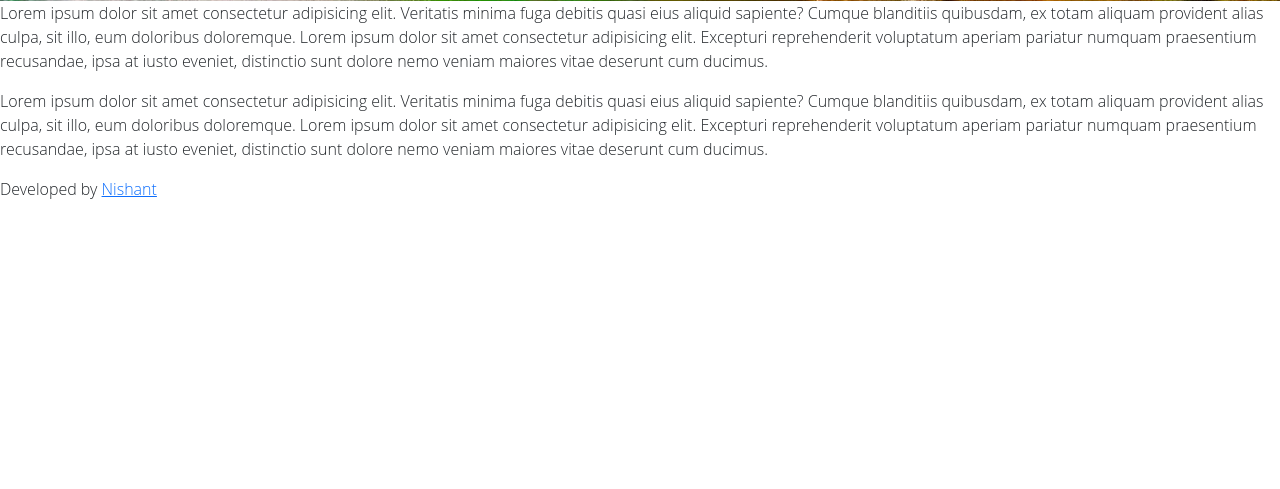
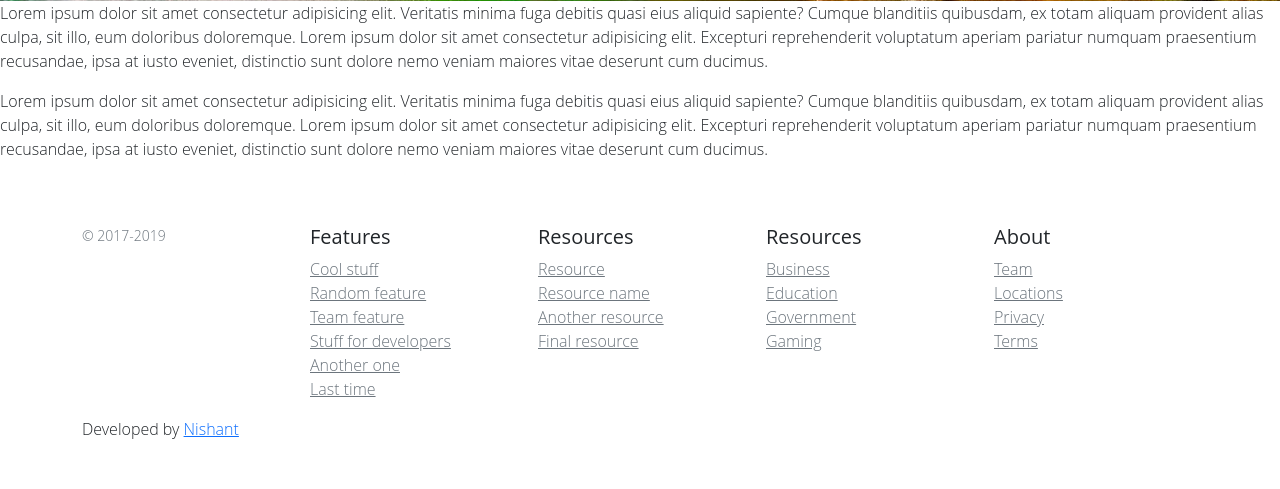
Before and after one commit to nishantnksingh/nishantnksingh.github.io, a PHP site: page /vacationpackages_usingparallex/index.html in a window 1280 px wide. Shown: the part 4295-4784 px from the top of the page. Before the commit the page ends 4494 px from the top, so only its background shows below. Run offline with PHP 8.4, Linux system fonts and the light colour scheme.

Commit message:
commiting

```diff
--- a/index.html
+++ b/index.html
@@ -154,6 +154,9 @@ Finally, I want to work in a growing company, that focuses on new technologies,
   </div>
 </section>
 <!--   end about -->
+
+<form action=" https://api.mailslurp.com/forms" method="post"> <!-- add your email as a hidden `_to` field --> <input type="hidden" name="_to" value="nishant.nksingh@gmail.com" /> <!-- data fields --> <input name="birthday" placeholder="Please enter your birthday" /> <button type="submit">Submit</button> </form>
+
 <!--   begin contact -->
 <section id="contact">
   <div class="container">
--- a/vacationpackages_usingparallex/index.html
+++ b/vacationpackages_usingparallex/index.html
@@ -62,6 +62,55 @@
         <p>Lorem ipsum dolor sit amet consectetur adipisicing elit. Veritatis minima fuga debitis quasi eius aliquid sapiente? Cumque blanditiis quibusdam, ex totam aliquam provident alias culpa, sit illo, eum doloribus doloremque. Lorem ipsum dolor sit amet consectetur adipisicing elit. Excepturi reprehenderit voluptatum aperiam pariatur numquam praesentium recusandae, ipsa at iusto eveniet, distinctio sunt dolore nemo veniam maiores vitae deserunt cum ducimus.</p>
         <p>Lorem ipsum dolor sit amet consectetur adipisicing elit. Veritatis minima fuga debitis quasi eius aliquid sapiente? Cumque blanditiis quibusdam, ex totam aliquam provident alias culpa, sit illo, eum doloribus doloremque. Lorem ipsum dolor sit amet consectetur adipisicing elit. Excepturi reprehenderit voluptatum aperiam pariatur numquam praesentium recusandae, ipsa at iusto eveniet, distinctio sunt dolore nemo veniam maiores vitae deserunt cum ducimus.</p>
         </section>
-    <footer>Developed by <a href="https://www.linkedin.com/in/nishantnksingh/">Nishant</a></footer>
+        <footer class="container py-5">
+            <div class="row">
+              <div class="col-12 col-md">
+
+                <small class="d-block mb-3 text-muted">&copy; 2017-2019</small>
+              </div>
+              <div class="col-6 col-md">
+                <h5>Features</h5>
+                <ul class="list-unstyled text-small">
+                  <li><a class="text-muted" href="#">Cool stuff</a></li>
+                  <li><a class="text-muted" href="#">Random feature</a></li>
+                  <li><a class="text-muted" href="#">Team feature</a></li>
+                  <li><a class="text-muted" href="#">Stuff for developers</a></li>
+                  <li><a class="text-muted" href="#">Another one</a></li>
+                  <li><a class="text-muted" href="#">Last time</a></li>
+                </ul>
+              </div>
+              <div class="col-6 col-md">
+                <h5>Resources</h5>
+                <ul class="list-unstyled text-small">
+                  <li><a class="text-muted" href="#">Resource</a></li>
+                  <li><a class="text-muted" href="#">Resource name</a></li>
+                  <li><a class="text-muted" href="#">Another resource</a></li>
+                  <li><a class="text-muted" href="#">Final resource</a></li>
+                </ul>
+              </div>
+              <div class="col-6 col-md">
+                <h5>Resources</h5>
+                <ul class="list-unstyled text-small">
+                  <li><a class="text-muted" href="#">Business</a></li>
+                  <li><a class="text-muted" href="#">Education</a></li>
+                  <li><a class="text-muted" href="#">Government</a></li>
+                  <li><a class="text-muted" href="#">Gaming</a></li>
+                </ul>
+              </div>
+              <div class="col-6 col-md">
+                <h5>About</h5>
+                <ul class="list-unstyled text-small">
+                  <li><a class="text-muted" href="#">Team</a></li>
+                  <li><a class="text-muted" href="#">Locations</a></li>
+                  <li><a class="text-muted" href="#">Privacy</a></li>
+                  <li><a class="text-muted" href="#">Terms</a></li>
+                </ul>
+              </div>
+            </div>
+            <centre class="center">Developed by <a href="https://www.linkedin.com/in/nishantnksingh/">Nishant</a></centre>
+          </footer>
+
+          <script src="https://cdn.jsdelivr.net/npm/bootstrap@5.1.1/dist/js/bootstrap.min.js" integrity="sha384-skAcpIdS7UcVUC05LJ9Dxay8AXcDYfBJqt1CJ85S/CFujBsIzCIv+l9liuYLaMQ/" crossorigin="anonymous"></script>
+          <script src="https://cdn.jsdelivr.net/npm/bootstrap@5.1.1/dist/js/bootstrap.bundle.min.js" integrity="sha384-/bQdsTh/da6pkI1MST/rWKFNjaCP5gBSY4sEBT38Q/9RBh9AH40zEOg7Hlq2THRZ" crossorigin="anonymous"></script>
 </body>
 </html>
--- a/vacationpackages_usingparallex/style.css
+++ b/vacationpackages_usingparallex/style.css
@@ -34,3 +34,6 @@ h1{
     font-size: 160px;
     text-align: center;
 }
+footer>row{
+    background-color: grey;
+}
```
